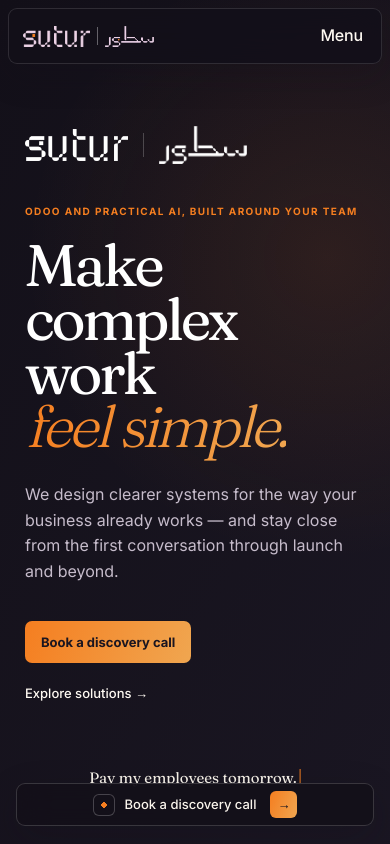
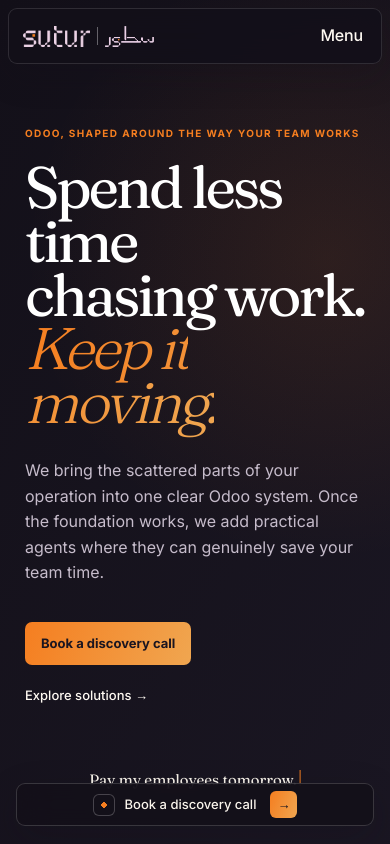
Before and after one commit to sutur-ai/sutur-website, a Next.js app: page / in a window 390 px wide. Shown: the top 844 px of the page. Built offline with nearby package versions, Linux system fonts and the light colour scheme.

Commit message:
[verified] refine hero composition and voice

```diff
--- a/src/app/globals.css
+++ b/src/app/globals.css
@@ -255,25 +255,6 @@ h1 em {
   color: rgba(255, 255, 255, 0.68);
   font-size: clamp(16px, 1.5vw, 19px);
   line-height: 1.65;
-}
-.hero-brand {
-  display: flex;
-  align-items: center;
-  gap: 15px;
-  margin-bottom: clamp(42px, 7svh, 72px);
-}
-.hero-brand img {
-  display: block;
-  width: auto;
-  height: 32px;
-}
-.hero-brand img:last-child {
-  height: 38px;
-}
-.hero-brand span {
-  width: 1px;
-  height: 24px;
-  background: rgba(255, 255, 255, 0.22);
 }
 .hero-eyebrow {
   margin: 0;
@@ -1354,10 +1335,6 @@ footer b {
     font-size: 1.75rem;
     line-height: 1.65;
   }
-  .hero-brand { margin-bottom: clamp(48px, 6svh, 68px); }
-  .hero-brand img { height: 48px; }
-  .hero-brand img:last-child { height: 57px; }
-  .hero-brand span { height: 36px; }
   .hero-eyebrow,
   .eyebrow { font-size: 16px; }
   .hero .hero-actions {
@@ -1520,9 +1497,6 @@ footer b {
     min-height: auto;
     gap: 56px;
   }
-  .hero-brand {
-    margin-bottom: 46px;
-  }
   .hero-copy h1 {
     font-size: clamp(3.3rem, 10vw, 5.4rem);
   }
@@ -1630,9 +1604,6 @@ footer b {
   .ops-visual,
   .hero-orb {
     display: none;
-  }
-  .hero-brand {
-    margin-bottom: 38px;
   }
   .hero-eyebrow {
     line-height: 1.5;
@@ -1834,11 +1805,8 @@ section.scroll-section {
     radial-gradient(circle at 84% 20%, rgba(245,126,32,.1), transparent 28%),
     linear-gradient(120deg, var(--dark), var(--dark2)) !important;
 }
-.hero-brand {
-  margin-bottom: 54px;
-}
-.hero-brand img {
-  filter: brightness(0) invert(1);
+.hero > [aria-label="Sutur AI agent working across Odoo modules"] {
+  transform: translateX(clamp(-72px, -5vw, -36px));
 }
 .hero-copy h1 {
   max-width: 760px;
@@ -1980,6 +1948,9 @@ footer {
     padding-top: 126px !important;
     padding-bottom: 96px !important;
   }
+  .hero > [aria-label="Sutur AI agent working across Odoo modules"] {
+    transform: none;
+  }
   .hero-copy,
   .hero-summary {
     width: 100%;
@@ -1997,7 +1968,6 @@ footer {
   }
 }
 @media (max-width: 480px) {
-  .hero-brand { margin-bottom: 40px; }
   .hero-summary { margin-top: 16px; }
   .section,
   .booking-section {
--- a/src/app/page.tsx
+++ b/src/app/page.tsx
@@ -12,20 +12,18 @@ export default function Home() {
       <Header />
       <section className="hero scroll-section surface-ink">
         <div className="hero-copy">
-          <div className="hero-brand" aria-label="Sutur">
-            <img src="/brand/sutur-logo-en.png" alt="Sutur" />
-            <span aria-hidden="true" />
-            <img src="/brand/sutur-logo-ar.png" alt="سطور" lang="ar" />
-          </div>
-          <p className="hero-eyebrow">Odoo and practical AI, built around your team</p>
+          <p className="hero-eyebrow">Odoo, shaped around the way your team works</p>
           <h1>
-            Make complex work
+            Spend less time
             <br />
-            <em>feel simple.</em>
+            chasing work.
+            <br />
+            <em>Keep it moving.</em>
           </h1>
           <p className="lead">
-            We design clearer systems for the way your business already works —
-            and stay close from the first conversation through launch and beyond.
+            We bring the scattered parts of your operation into one clear Odoo
+            system. Once the foundation works, we add practical agents where
+            they can genuinely save your team time.
           </p>
           <div className="hero-actions">
             <a className="button" href="#book">
```
Also changed, not shown: 1 other file (tests, documents, lock files or other folders).
